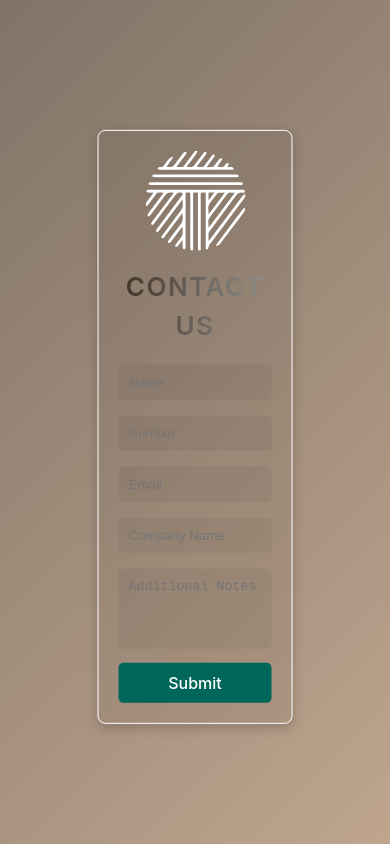
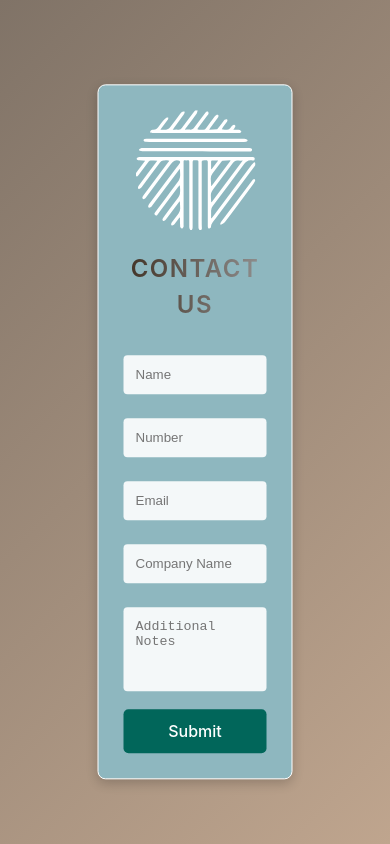
Before and after one commit to AngeloKiriakoulis/TeGaia-CRM, a React (Vite) app: page / in a window 390 px wide. Built offline with nearby package versions, Linux system fonts and the light colour scheme.

Commit message:
css changes

```diff
--- a/src/ContactForm.css
+++ b/src/ContactForm.css
@@ -59,8 +59,8 @@ button:focus-visible {
 }
 
 .container {
-  max-width: 500px;
-  margin: 5px auto;
+  max-width: 800px;
+  margin: 10px auto;
   padding: 20px;
   border: 1px solid #ffffff;
   border-radius: 8px;
@@ -68,8 +68,6 @@ button:focus-visible {
   color: white;
   text-align: center;
   box-shadow: 0 4px 12px rgba(0, 0, 0, 0.2);
-
-  /* Centering */
   position: absolute;
   top: 50%;
   left: 50%;
@@ -77,8 +75,8 @@ button:focus-visible {
 }
 
 .company-logo {
-  width: 100px; /* Adjust size as needed */
-  margin-bottom: 10px;
+  width: 120px;
+  margin-bottom: 15px;
   animation: fadeIn 0.8s ease-in-out;
 }
 
@@ -94,31 +92,30 @@ button:focus-visible {
 }
 
 h4 {
-  font-size: 26px;
+  font-size: 30px;
   font-weight: 600;
   text-transform: uppercase;
   letter-spacing: 1.5px;
-  margin-bottom: 12px;
+  margin-bottom: 20px;
   margin-top: auto;
   color: #fff;
   background: linear-gradient(90deg, #403124, #929292);
-  background-clip:border-box;
+  background-clip: border-box;
   -webkit-background-clip: text;
   -webkit-text-fill-color: transparent;
 }
 
-
 input,
 textarea {
   width: 100%;
-  padding: 10px;
-  margin: 8px 0;
+  padding: 15px;
+  margin: 12px 0;
   border: none;
   border-radius: 4px;
-  background: rgba(255, 255, 255, 0.815);
+  background: rgba(255, 255, 255, 0.9); /* Fix for better visibility */
   color: #000;
   transition: border-color 0.3s ease-in-out;
-  box-sizing: border-box; /* Ensures it doesn't overflow */
+  box-sizing: border-box;
 }
 
 textarea {
@@ -133,7 +130,7 @@ input:focus, textarea:focus {
 #submit {
   background-color: rgb(1, 102, 90);
   color: white;
-  padding: 10px;
+  padding: 15px;
   border: none;
   cursor: pointer;
   width: 100%;
@@ -146,32 +143,42 @@ input:focus, textarea:focus {
 }
 
 .success-message {
-  margin-top: 10px;
-  margin-bottom: auto;
-  font-size: 16px;
+  margin-top: 15px;
+  font-size: 18px;
   color: rgb(3, 120, 3);
   font-weight: 600;
 }
 
-@media (prefers-color-scheme: light) {
-  :root {
-    color: #213547;
-    background-color: #ffffff;
+@media (max-width: 1024px) {
+  .container {
+    max-width: 90%;
+    padding: 30px;
   }
-  a:hover {
-    color: #747bff;
+  h4 {
+    font-size: 28px;
   }
-  button {
-    background-color: #f9f9f9;
+  input,
+  textarea {
+    padding: 14px;
   }
-  .container {
-    background: rgba(0, 0, 0, 0.05);
-  }
-  input, textarea {
-    background: rgba(0, 0, 0, 0.05);
-    color: black;
-  }
-  .success-message {
-    color: #2e7d32;
+  #submit {
+    padding: 12px;
   }
 }
+
+@media (max-width: 768px) {
+  .container {
+    max-width: 100%;
+    padding: 25px;
+  }
+  h4 {
+    font-size: 24px;
+  }
+  input,
+  textarea {
+    padding: 12px;
+  }
+  #submit {
+    padding: 12px;
+  }
+}
```
